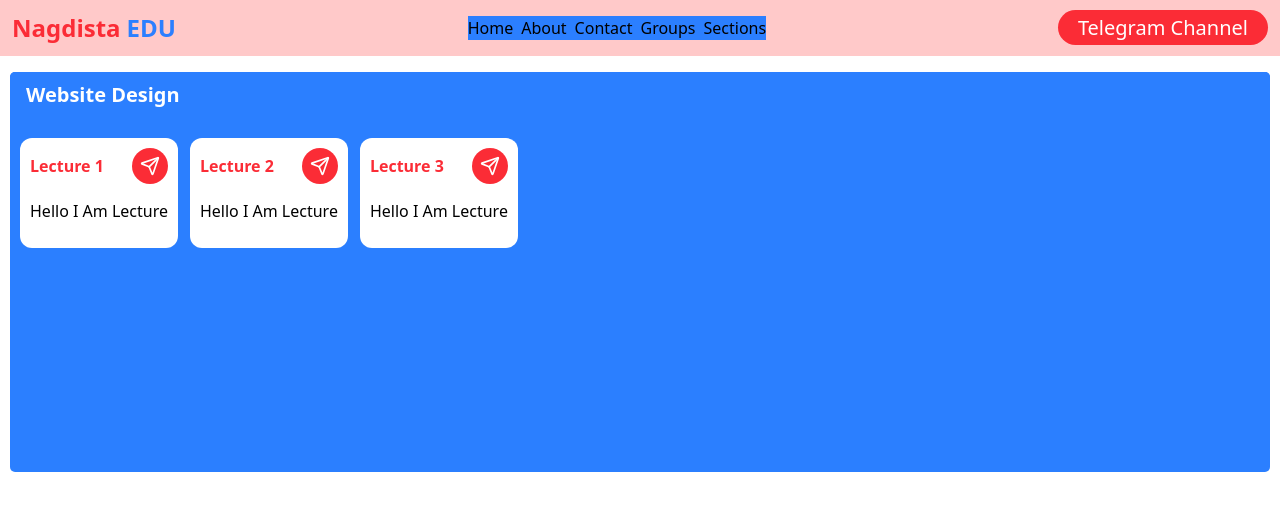
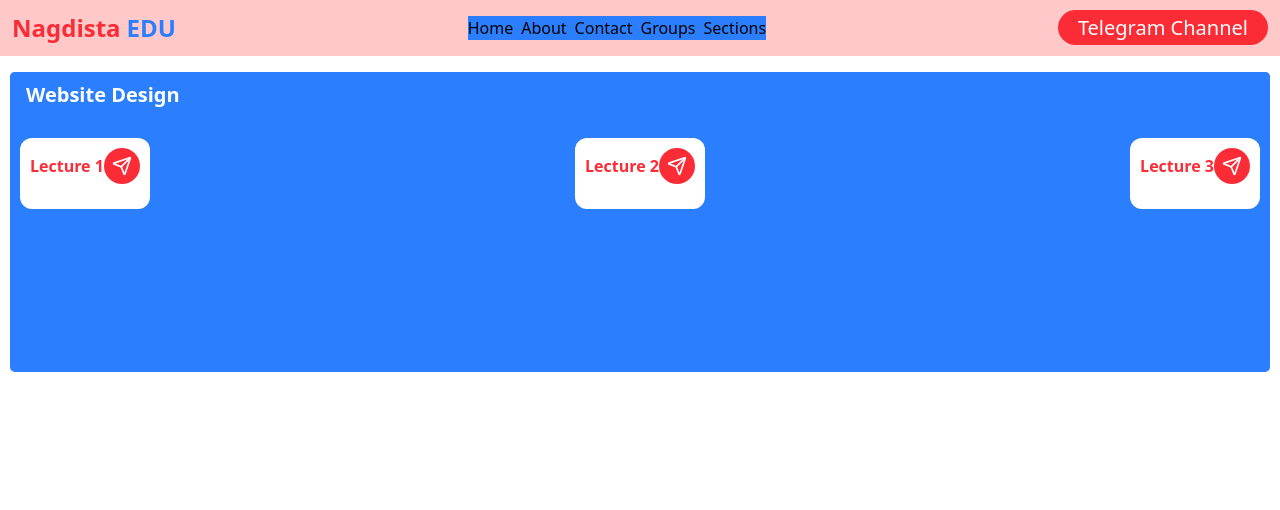
Before and after one commit to nagdistaa/nagdista-edu-v2, a React (Vite) app: page / in a window 1280 px wide. Shown: the top 510 px of the page. Built offline with nearby package versions, Linux system fonts and the light colour scheme.

Commit message:
some style to website design component

```diff
--- a/src/components/websiteDesign/Card.tsx
+++ b/src/components/websiteDesign/Card.tsx
@@ -3,10 +3,9 @@ import { Send } from "lucide-react";
 interface IWebsiteDesignData {
 lecName:string;
 lecLink:string;
-lecDescripton:string
 }
 
-const Card = ({lecDescripton , lecLink , lecName}:IWebsiteDesignData)=>{
+const Card = ({ lecLink , lecName}:IWebsiteDesignData)=>{
 return(
     <div className="card bg-white p-[10px] rounded-[12px]">
     <div className="header flex justify-between items-center mb-[15px]">
@@ -14,7 +13,6 @@ return(
         <a href={lecLink} className="btn"><Send size={20} /> </a>
     </div>
     <div className="descripton mb-[15px]">
-    <p className="capitalize">{lecDescripton}</p>
     </div>
 </div>
 )
--- a/src/components/websiteDesign/WebsiteDesign.tsx
+++ b/src/components/websiteDesign/WebsiteDesign.tsx
@@ -5,7 +5,7 @@ interface Iprops {}
 
 const WebsiteDesign = ({}: Iprops) => {
   return (
-    <div className= "website-design-container bg-blue-500 rounded-[5px] h-[400px] overflow-y-scroll relative">
+    <div className= "website-design-container bg-blue-500 rounded-[5px] h-[300px] overflow-y-scroll relative">
 
 
       <div className="bg-blue-500 z-10 text-white text-[20px] sticky top-0 left-0 font-[700]">
@@ -15,11 +15,11 @@ const WebsiteDesign = ({}: Iprops) => {
       </div>
 
       {/* المحتوى المتبقي */}
-      <div className="cards flex flex-wrap mt-[20px] gap-3  px-[10px] pb-[30px]">
+      <div className="cards flex justify-between flex-wrap mt-[20px] gap-3  px-[10px] pb-[30px]">
 
         {
             websiteDesingData.map((e)=>{
-                return( <Card lecName={e.lecName}  lecDescripton={e.lecDescription }lecLink={e.lecLink} />)
+                return( <Card lecName={e.lecName} lecLink={e.lecLink} />)
             })
         }
       </div>
```
